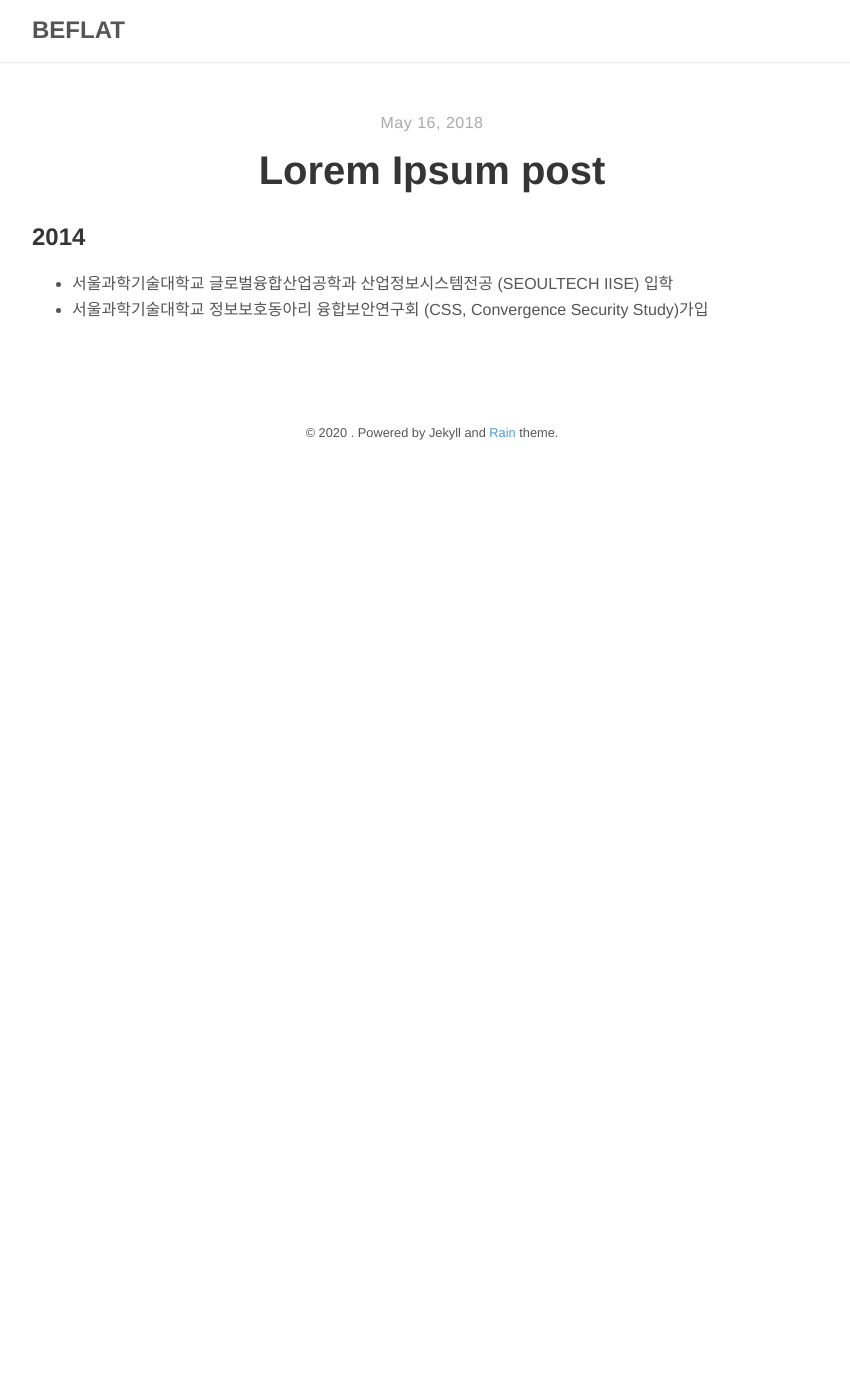
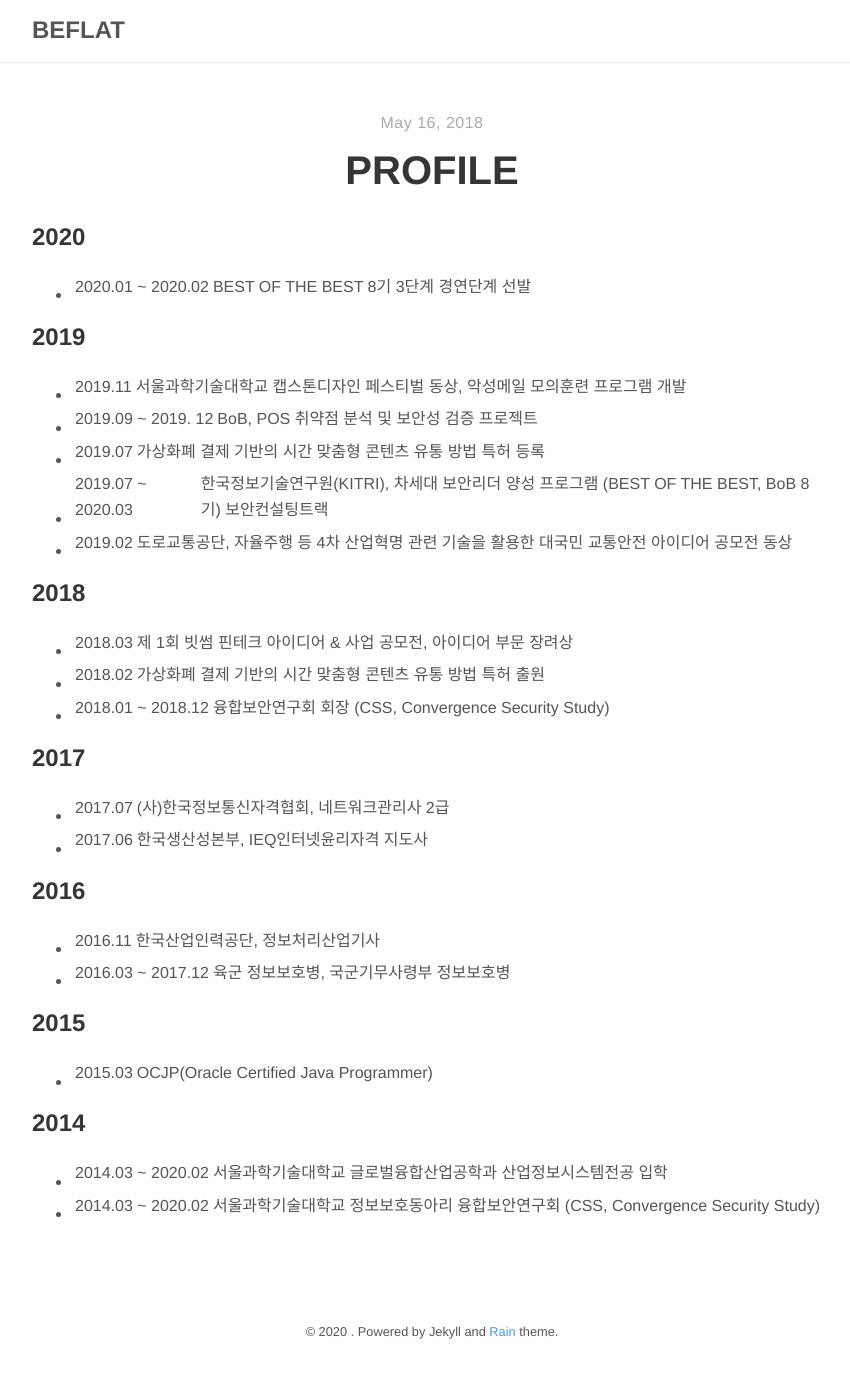
Before and after one commit to b2flat/b2flat.github.io, a Jekyll site: the page built from _posts/2018-05-16-lorem-ipsum-post.md, in a window 1280 px wide. Shown: the whole page, without its empty margins (208-1058 px from the left). Built offline with Jekyll 4.4.1, drawn with Linux system fonts in a browser that asks for light colours; nearby versions of some CDN libraries; before the commit the page ends 900 px from its top, so only the background shows below that.

Commit message:
update2008050803

```diff
--- a/_posts/2018-05-16-lorem-ipsum-post.md
+++ b/_posts/2018-05-16-lorem-ipsum-post.md
@@ -1,9 +1,35 @@
 ---
 layout: post
-title: "Lorem Ipsum post"
+title: "PROFILE"
 author: "BEFLAT"
 ---
 
+## 2020
+- 2020.01 ~ 2020.02 | BEST OF THE BEST 8기 3단계 경연단계 선발
+
+## 2019
+- 2019.11 | 서울과학기술대학교 캡스톤디자인 페스티벌 동상, 악성메일 모의훈련 프로그램 개발
+- 2019.09 ~ 2019. 12 | BoB, POS 취약점 분석 및 보안성 검증 프로젝트
+- 2019.07 | 가상화폐 결제 기반의 시간 맞춤형 콘텐츠 유통 방법 특허 등록
+- 2019.07 ~ 2020.03 | 한국정보기술연구원(KITRI), 차세대 보안리더 양성 프로그램 (BEST OF THE BEST, BoB 8기) 보안컨설팅트랙
+- 2019.02 | 도로교통공단, 자율주행 등 4차 산업혁명 관련 기술을 활용한 대국민 교통안전 아이디어 공모전 동상
+
+## 2018
+- 2018.03 | 제 1회 빗썸 핀테크 아이디어 & 사업 공모전, 아이디어 부문 장려상
+- 2018.02 | 가상화폐 결제 기반의 시간 맞춤형 콘텐츠 유통 방법 특허 출원
+- 2018.01 ~ 2018.12 | 융합보안연구회 회장 (CSS, Convergence Security Study)
+
+## 2017
+- 2017.07 | (사)한국정보통신자격협회, 네트워크관리사 2급
+- 2017.06 | 한국생산성본부, IEQ인터넷윤리자격 지도사
+
+## 2016
+- 2016.11 | 한국산업인력공단, 정보처리산업기사
+- 2016.03 ~ 2017.12 | 육군 정보보호병, 국군기무사령부 정보보호병
+
+## 2015
+- 2015.03 | OCJP(Oracle Certified Java Programmer)
+
 ## 2014
-- 서울과학기술대학교 글로벌융합산업공학과 산업정보시스템전공 (SEOULTECH IISE) 입학
-- 서울과학기술대학교 정보보호동아리 융합보안연구회 (CSS, Convergence Security Study)가입
+- 2014.03 ~ 2020.02 | 서울과학기술대학교 글로벌융합산업공학과 산업정보시스템전공 입학
+- 2014.03 ~ 2020.02 | 서울과학기술대학교 정보보호동아리 융합보안연구회 (CSS, Convergence Security Study)
```
